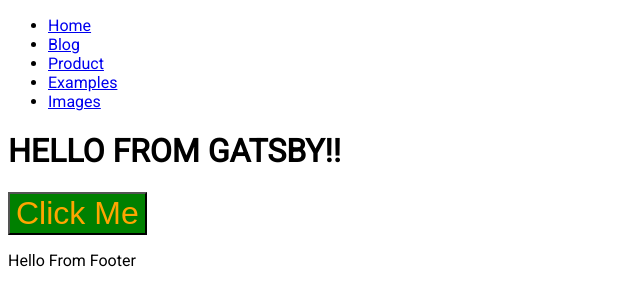
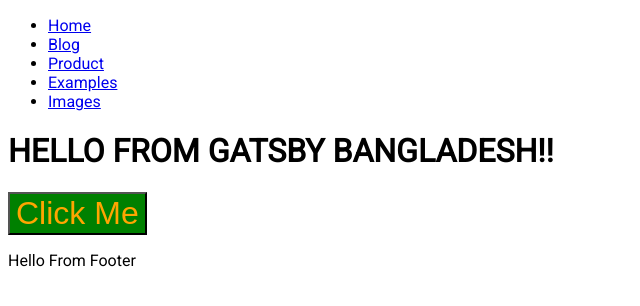
Before and after one commit to SouradeepDas822/gatsby, a Gatsby site: page / in a window 1280 px wide. Shown: the whole page, without its empty margins (0-640 px from the left). Built offline with nearby package versions, Linux system fonts and the light colour scheme; Gatsby itself is replaced by a stand-in of ours.

Commit message:
Just making changes

```diff
--- a/src/pages/index.js
+++ b/src/pages/index.js
@@ -5,7 +5,7 @@
 export default function Home() {
   return (
     <Layout>
-      <h1>Hello from Gatsby!!</h1>
+      <h1>Hello from Gatsby bangladesh!!</h1>
       <ExampleButton>Click Me</ExampleButton>
     </Layout>
   )
```
